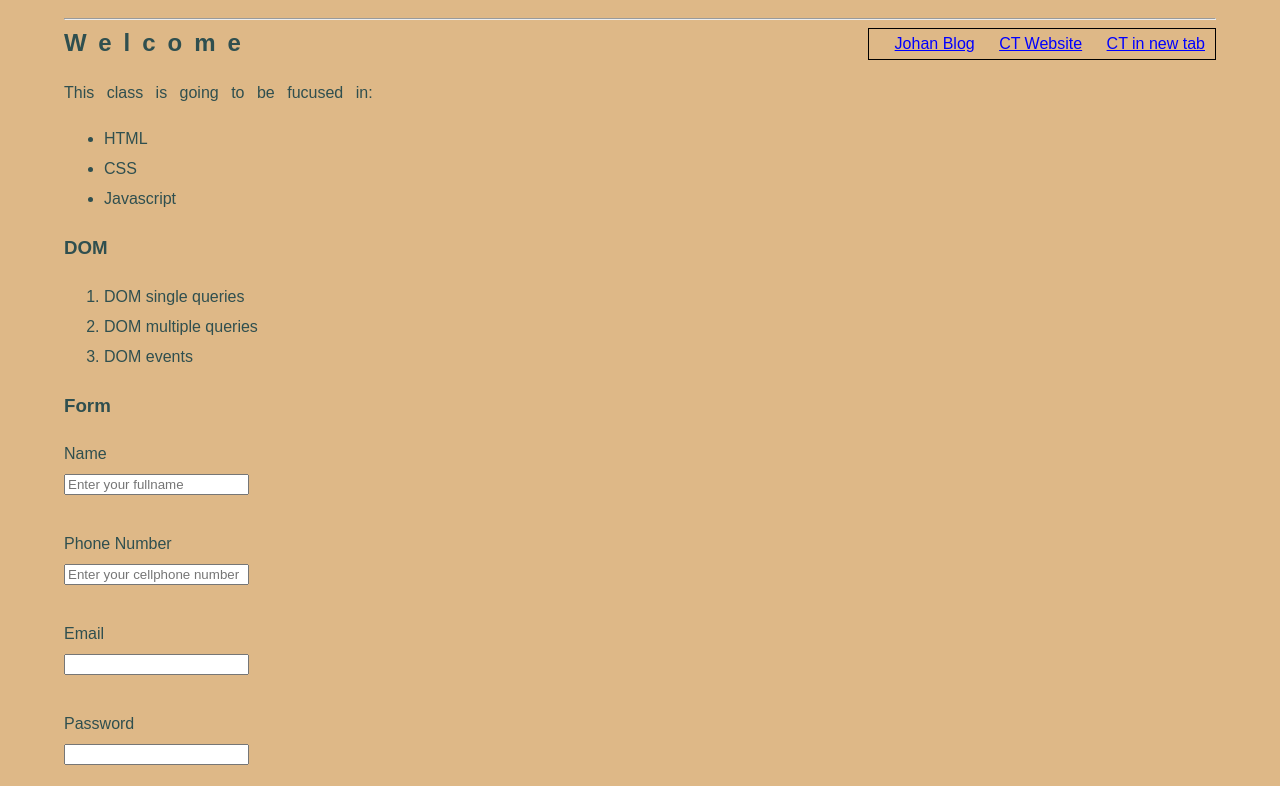
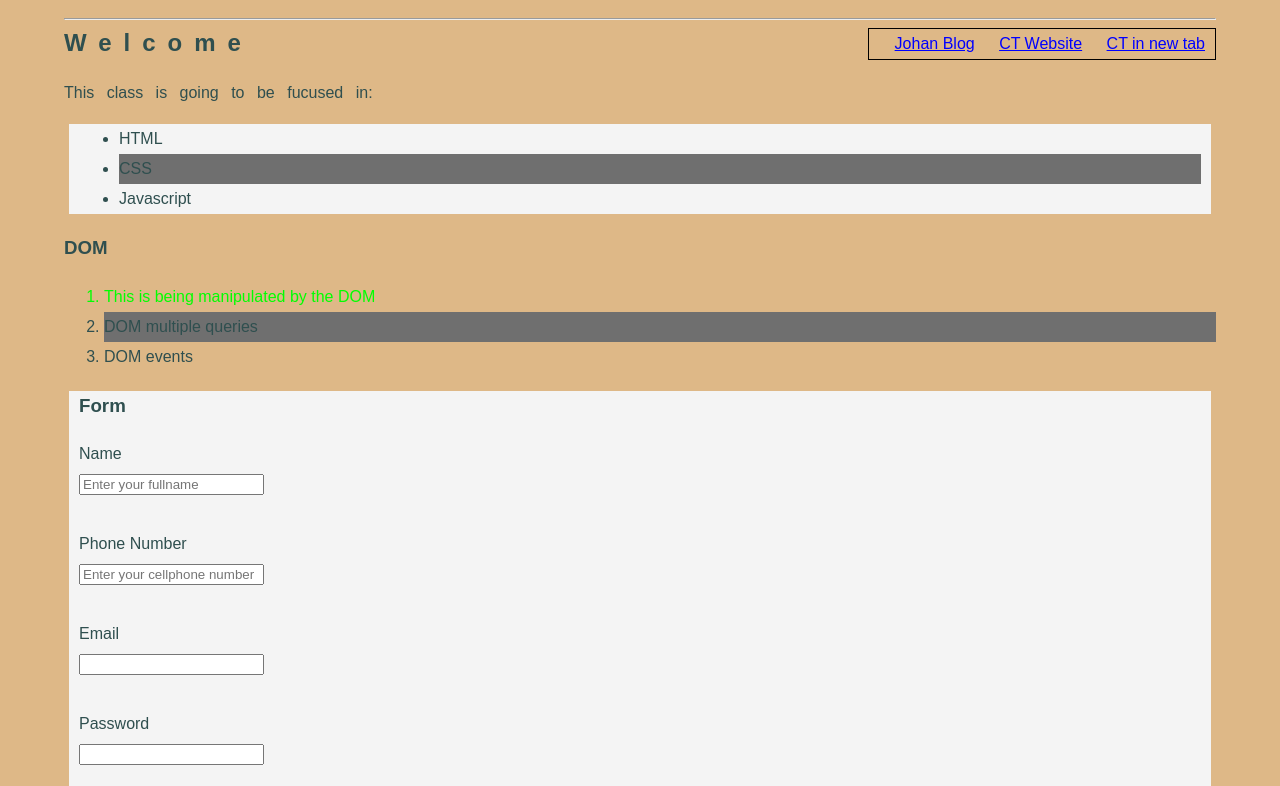
Before and after one commit to andresochoa91/useful, a plain HTML site: page refreshing/index.html in a window 1280 px wide. Shown: the part 137-923 px from the top of the page. Drawn offline with Linux system fonts and the light colour scheme.

Commit message:
some study over DOM

```diff
--- a/DOM/domSelectorsMultipleElements/app.js
+++ b/DOM/domSelectorsMultipleElements/app.js
@@ -17,7 +17,7 @@
 // lis[0].style.color = 'red';
 // lis[3].textContent = 'Hello';
 
-// // Conver HTML Collection into array
+// // Convert HTML Collection into array
 // lis = Array.from(lis);
 
 // lis.reverse();
--- a/refreshing/app.js
+++ b/refreshing/app.js
@@ -0,0 +1,21 @@
+let h1 = document.querySelector("h1");
+h1.style.color = "#f00";
+h1.textContent = "Hey Bro";
+
+let li = document.querySelectorAll("li");
+li[3].style.color = "#0F0";
+li[3].textContent = "This is being manipulated by the DOM";
+
+const liOdd = document.querySelectorAll("li:nth-child(even)");
+liOdd.forEach(odd => odd.style.backgroundColor = "#6f6f6f");
+
+const lastLiDom = document.querySelectorAll(".container2 li:last-child");
+console.log(lastLiDom)
+
+let containers = document.getElementsByClassName("container");
+
+for (let i = 0; i < containers.length; i++) {
+  containers[i].style.backgroundColor = "#f4f4f4";
+  containers[i].style.padding = "0px 10px";
+  containers[i].style.margin = "5px";
+}
--- a/refreshing/index.html
+++ b/refreshing/index.html
@@ -5,12 +5,6 @@
   <meta name="viewport" content="width=device-width, initial-scale=1.0">
   <title>Code Ramp++</title>
 
-  <style>
-    .bold{
-      font-weight: bold;
-    }
-
-  </style>
   <link rel="stylesheet" href="style.css">
 
 </head>
@@ -26,19 +20,23 @@
   </nav>
   <h2>Welcome</h2>
   <p id="intro">This class is going to be fucused in:</p>
+  <div class="container">
     <ul>
       <li>HTML</li>
       <li>CSS</li>
       <li>Javascript</li>
     </ul>
+  </div>
 
+  <div class="container2">
     <h3>DOM</h3>
     <ol>
       <li>DOM single queries</li>
       <li>DOM multiple queries</li>
       <li>DOM events</li>
     </ol>
-  <div>
+  </div>
+  <div class="container">
     <h3>Form</h3>
     <form>
       <div>
--- a/refreshing/style.css
+++ b/refreshing/style.css
@@ -44,3 +44,7 @@ h1{
 #intro{
   word-spacing: 0.5em;
 }
+
+.bold{
+  font-weight: bold;
+}
```
Lines whose indentation alone changed are shown as unchanged.
